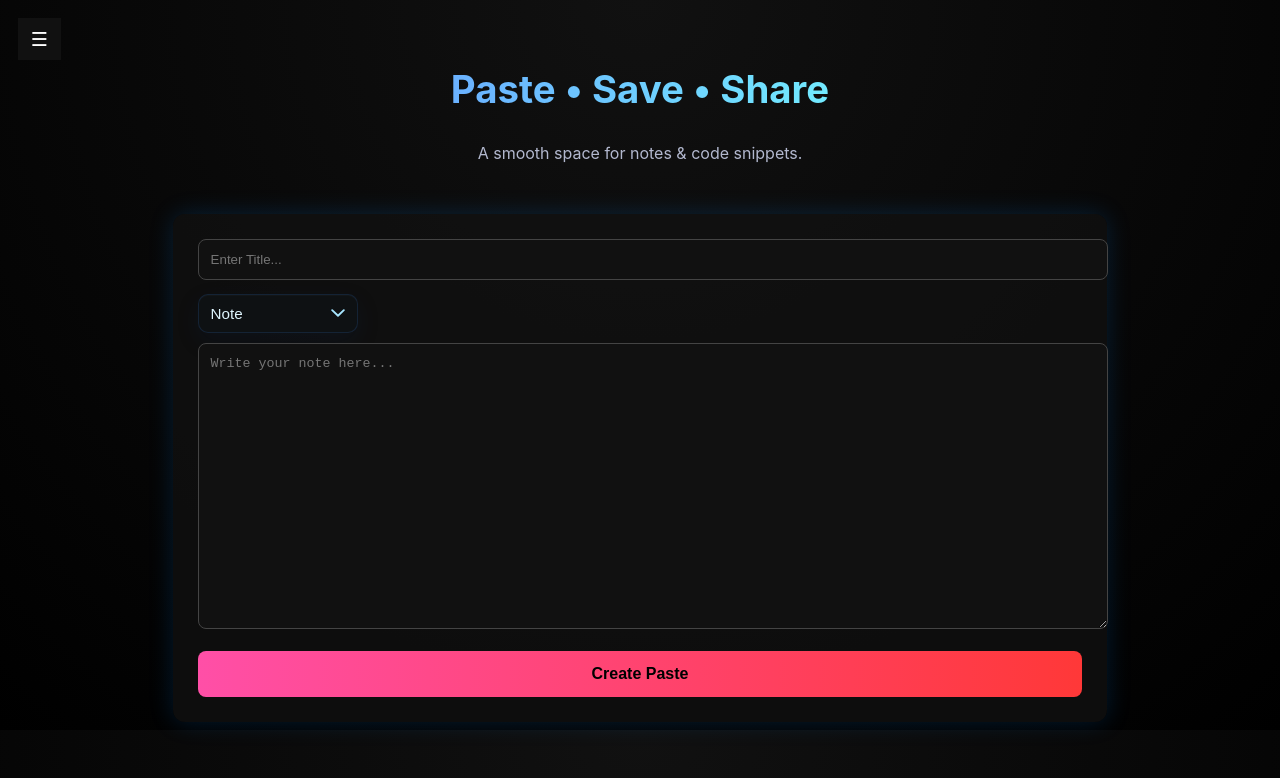
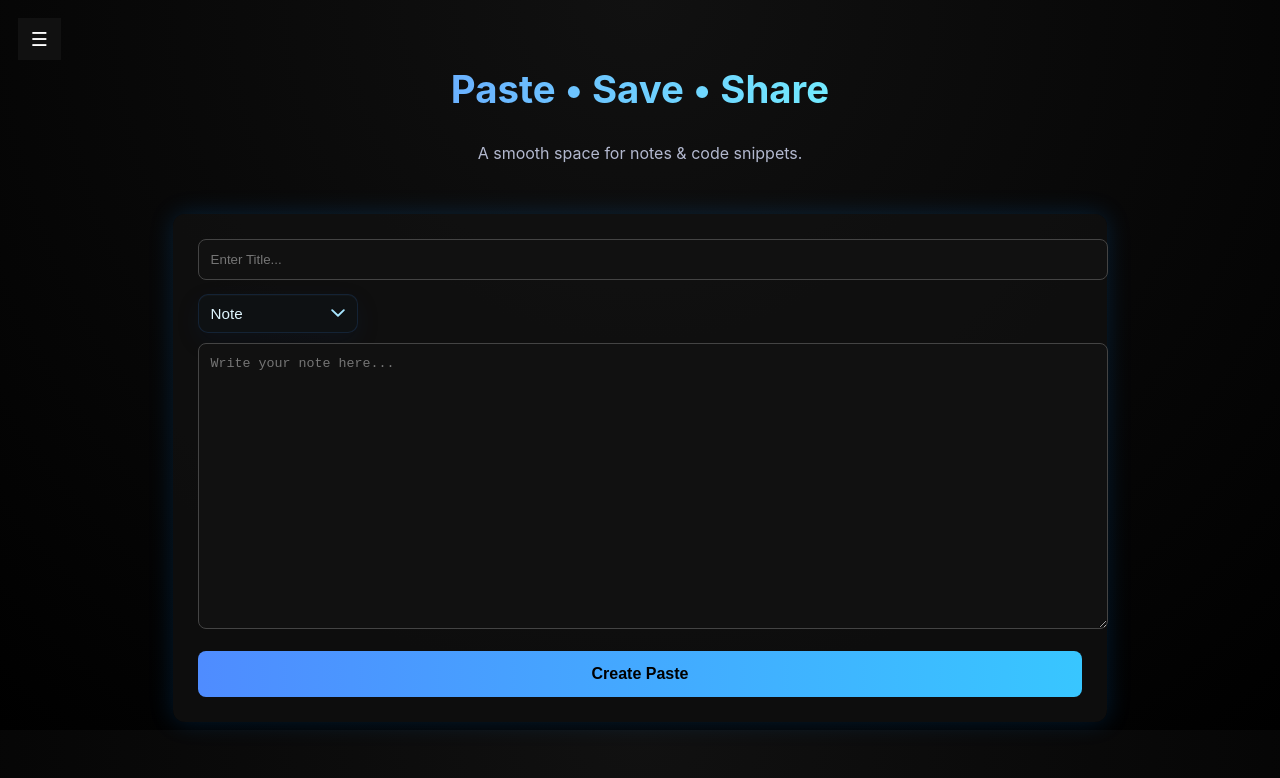
Before and after one commit to Rajat072005/Paste-App, a React (Vite) app in the folder client/: page / in a window 1280 px wide. Shown: the top 778 px of the page. Built offline with nearby package versions, Linux system fonts and the light colour scheme.

Commit message:
create button changing

```diff
--- a/client/src/styling/home.css
+++ b/client/src/styling/home.css
@@ -172,7 +172,7 @@ body {
   margin-top: 18px;
   width: 100%;
   padding: 14px;
-  background: linear-gradient(90deg, #ff4fa7, #ff3838);
+  background: linear-gradient(90deg, #4f8cff, #38c6ff);
   border: none;
   border-radius: 8px;
   font-size: 1rem;
```
